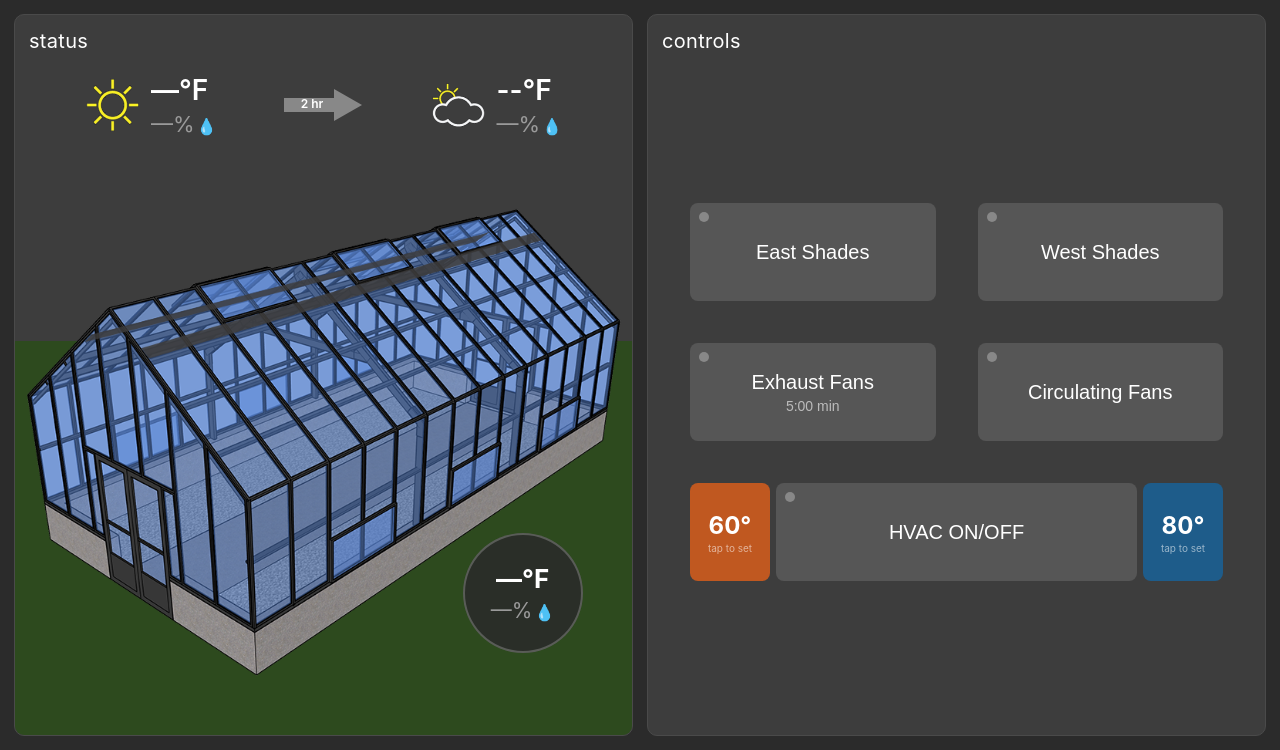
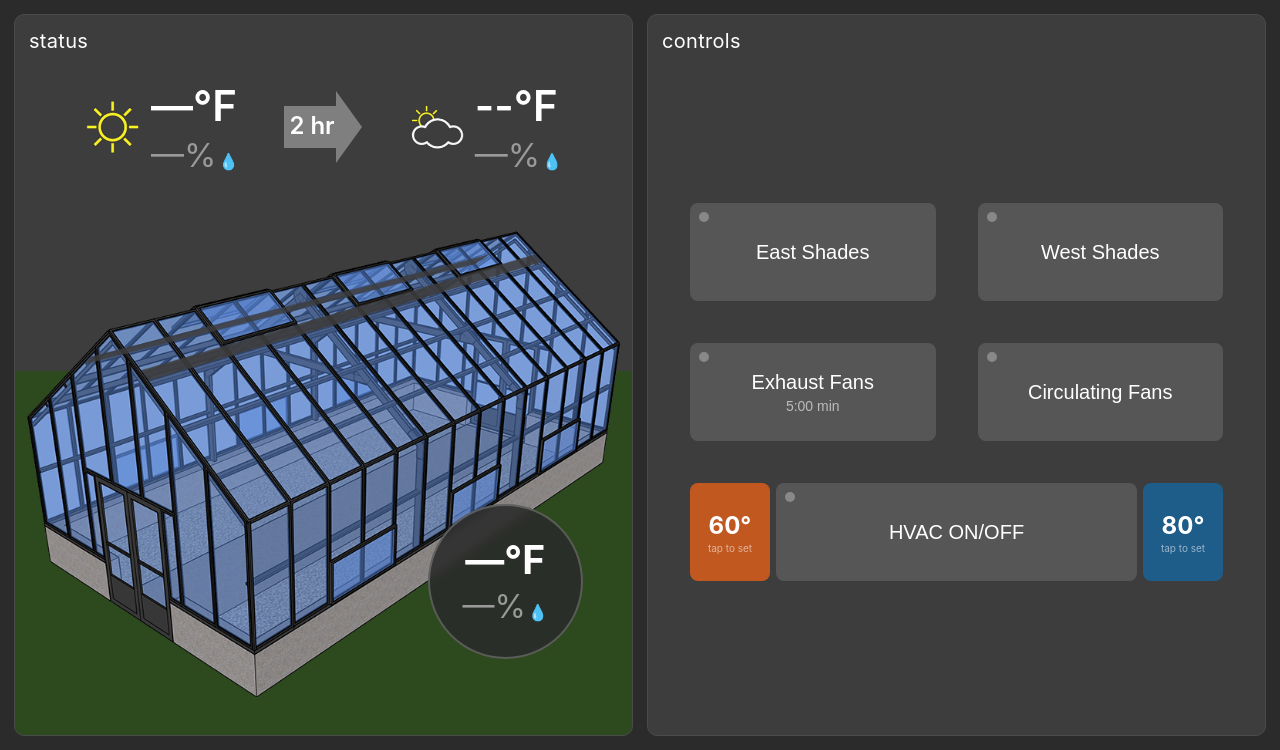
Before and after one commit to ArnoHarris/greenhouse-controller, a Flask app: page / in a window 1280 px wide. Shown: the part 50-800 px from the top of the page. Run offline with Flask 3, Linux system fonts and the light colour scheme; data comes from the database, SQL or seed files in the repository; data that the repository does not hold is empty.

Commit message:
Scale up arrow 3x, weather/indoor text 1.5x, arrow color #7F7F7F, larger bubble
Co-Authored-By: Claude Sonnet 4.6 <noreply@anthropic.com>

```diff
--- a/web/static/style.css
+++ b/web/static/style.css
@@ -154,12 +154,12 @@ body {
 .weather-cell { display: flex; align-items: center; gap: 10px; }
 .weather-icon { width: 56px; height: 56px; }
 .weather-vals { display: flex; flex-direction: column; gap: 4px; }
-.weather-temp { font-size: 28px; font-weight: 600; }
-.weather-humidity { font-size: 22px; color: var(--text-muted); }
+.weather-temp { font-size: 42px; font-weight: 600; }
+.weather-humidity { font-size: 33px; color: var(--text-muted); }
 .drop-icon { margin-left: 2px; font-size: 16px; }
 
 .forecast-arrow { display: flex; align-items: center; justify-content: center; }
-.arrow-svg { width: 80px; height: 36px; }
+.arrow-svg { width: 80px; height: 108px; }
 
 .greenhouse-wrap {
   position: relative;
@@ -180,14 +180,14 @@ body {
   background: rgba(43,43,43,0.88);
   border: 2px solid rgba(255,255,255,0.22);
   border-radius: 50%;
-  width: 120px; height: 120px;
+  width: 155px; height: 155px;
   display: flex; flex-direction: column;
   align-items: center; justify-content: center;
   gap: 4px;
   backdrop-filter: blur(4px);
 }
-.indoor-temp     { font-size: 26px; font-weight: 700; }
-.indoor-humidity { font-size: 21px; color: var(--text-muted); }
+.indoor-temp     { font-size: 39px; font-weight: 700; }
+.indoor-humidity { font-size: 32px; color: var(--text-muted); }
 
 /* ============================================================
    Controls panel
--- a/web/templates/dashboard.html
+++ b/web/templates/dashboard.html
@@ -18,10 +18,10 @@
       </div>
 
       <div class="forecast-arrow">
-        <svg viewBox="0 0 80 36" class="arrow-svg">
-          <path d="M0,11 L50,11 L50,2 L78,18 L50,34 L50,25 L0,25 Z" fill="#888"/>
-          <text x="28" y="18" dominant-baseline="middle" text-anchor="middle"
-                fill="white" font-size="12" font-weight="600"
+        <svg viewBox="0 0 80 108" class="arrow-svg">
+          <path d="M0,33 L52,33 L52,18 L78,54 L52,90 L52,75 L0,75 Z" fill="#7F7F7F"/>
+          <text x="28" y="54" dominant-baseline="middle" text-anchor="middle"
+                fill="white" font-size="24" font-weight="600"
                 font-family="-apple-system,BlinkMacSystemFont,sans-serif">2 hr</text>
         </svg>
       </div>
```
